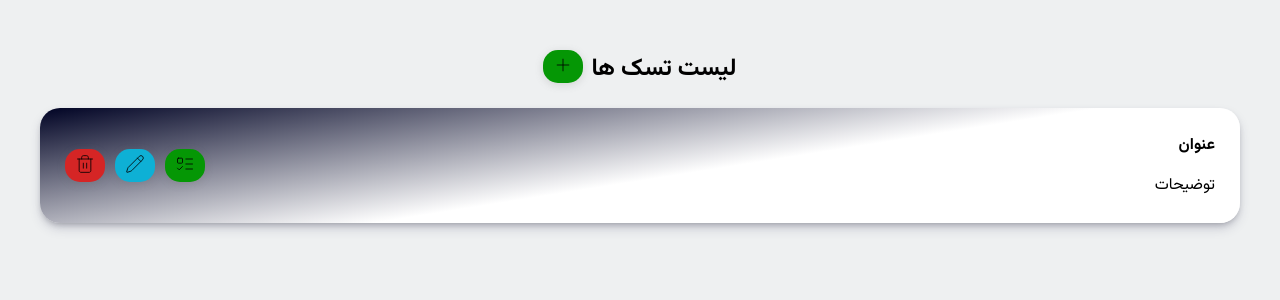
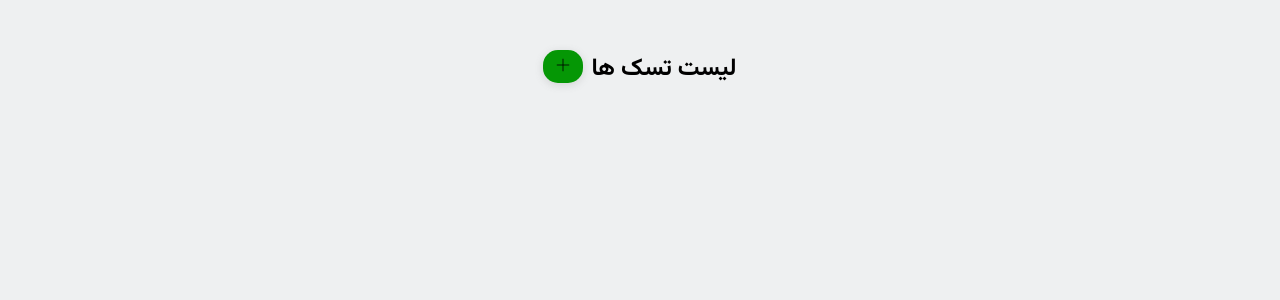
Before and after one commit to MohammadShahheydar/todolist, a Next.js app: page / in a window 1280 px wide. Shown: the top 300 px of the page. Built offline with nearby package versions, Linux system fonts and the light colour scheme.

Commit message:
feat: dynamic todo list & cards

```diff
--- a/src/features/todoList/ui/component/TodoCard.tsx
+++ b/src/features/todoList/ui/component/TodoCard.tsx
@@ -1,24 +1,44 @@
 import React from 'react';
 import styles from "@/features/todoList/ui/cssModule/TodoCard.module.css"
 import Button from "@/kit/button/Button";
-import {ListTodo, Pencil, Trash2} from "lucide-react";
+import {Check, CheckCheck, ListTodo, Pencil, Trash2} from "lucide-react";
 import Card from "@/kit/card/Card";
+import {TodoModel, TodoStatus} from "@/store/data/TodoListModels";
+import {useTodoList} from "@/store/StoreProvider";
 
-const TodoCard = () => {
+const TodoCard = ({id , status ,description ,title}: TodoModel) => {
+
+    let {updateStatus , removeTodo} = useTodoList();
+
+    /**
+     * @description update todo status by id
+     * if todo status is equal to IDL then its change to PENDING
+     * and if its not equal to IDL it must be PENDING so status should change to FULFILLED
+     */
+    const handleUpdateTodoStatus = () => {
+        updateStatus(id , status == TodoStatus.IDL ? TodoStatus.PENDING : TodoStatus.FULFILLED)
+    }
+
     return (
         <Card bg={'gradient'}>
             <div className={styles.title}>
-                <h4>عنوان</h4>
-                <p>توضیحات</p>
+                <h4>{title}</h4>
+                <p>{description}</p>
             </div>
             <div className={styles.actions}>
-                <Button variant={'success'}>
-                    <ListTodo size={20} strokeWidth={1}/>
-                </Button>
+                {(status != TodoStatus.FULFILLED) && (
+                    <Button variant={'success'} onClick={handleUpdateTodoStatus}>
+                        {status == TodoStatus.IDL ? (
+                            <ListTodo size={20} strokeWidth={1}/>
+                        ) : (status == TodoStatus.PENDING) ? (
+                            <Check size={20} strokeWidth={1} />
+                        ) : (<CheckCheck size={20} strokeWidth={1} />)}
+                    </Button>
+                )}
                 <Button variant={'info'}>
                     <Pencil size={20} strokeWidth={1}/>
                 </Button>
-                <Button variant={'danger'}>
+                <Button variant={'danger'} onClick={() => removeTodo(id)}>
                     <Trash2 size={20} strokeWidth={1}/>
                 </Button>
             </div>
--- a/src/features/todoList/ui/component/TodoList.tsx
+++ b/src/features/todoList/ui/component/TodoList.tsx
@@ -1,11 +1,18 @@
+"use client"
 import React from 'react';
 import styles from "@/features/todoList/ui/cssModule/TodoList.module.css"
 import TodoCard from "@/features/todoList/ui/component/TodoCard";
+import {useTodoList} from "@/store/StoreProvider";
 
 const TodoList = () => {
+
+    let {todos} = useTodoList();
+
     return (
         <div className={styles.todoList}>
-            <TodoCard/>
+            {todos?.map((todo) => (
+                <TodoCard {...todo} key={todo.id}/>
+            ))}
         </div>
     );
 };
--- a/src/store/data/TodoListModels.ts
+++ b/src/store/data/TodoListModels.ts
@@ -12,10 +12,11 @@ export enum TodoStatus {
 }
 
 export interface TodoListContextModel {
-    todos: TodoModel[],
+    todos?: TodoModel[],
     addTodo: (todo: AddTodoPropType) => void,
     removeTodo: (id: string | number) => void,
     editTodo: (todo: EditTodoPropType) => void,
+    updateStatus: (id: string | number, status: TodoStatus) => void
 }
 
 export type AddTodoPropType = Pick<TodoModel , "description" | "title">
```
